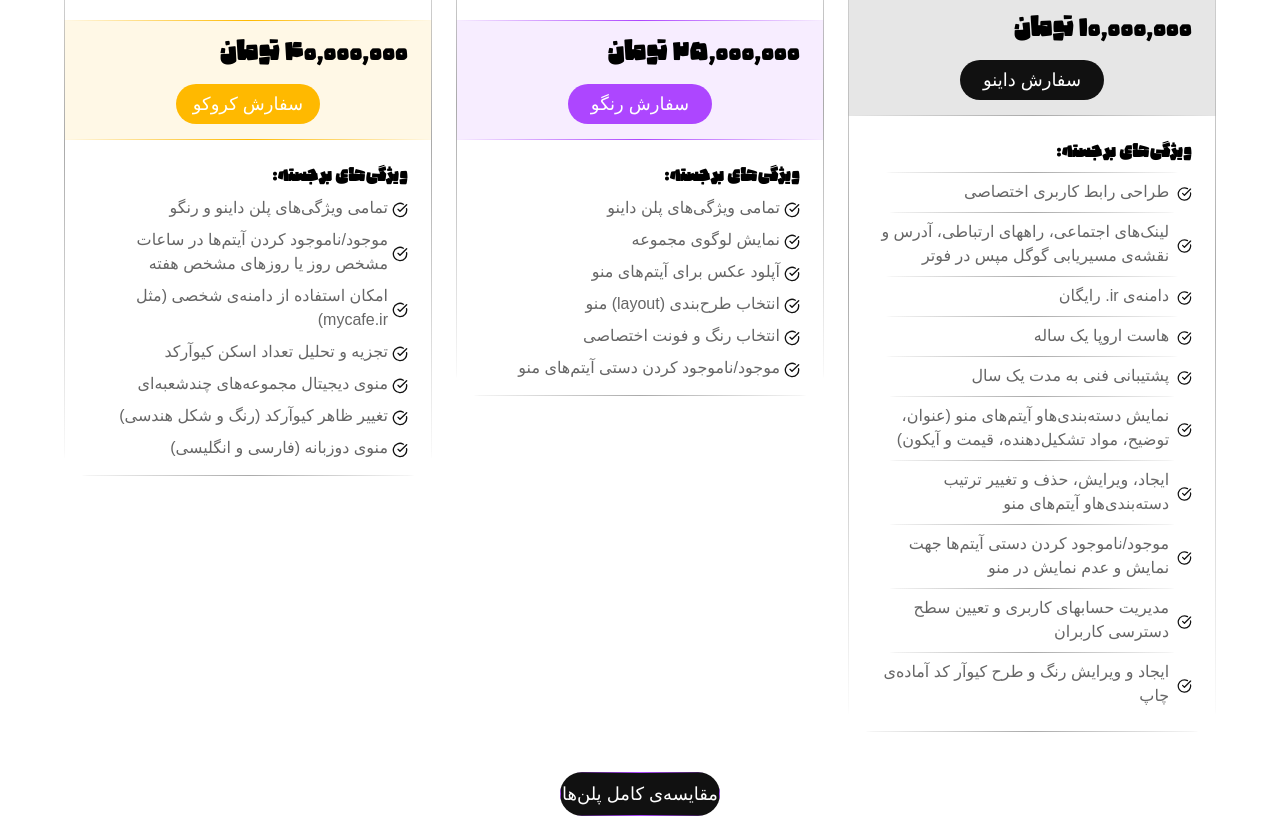
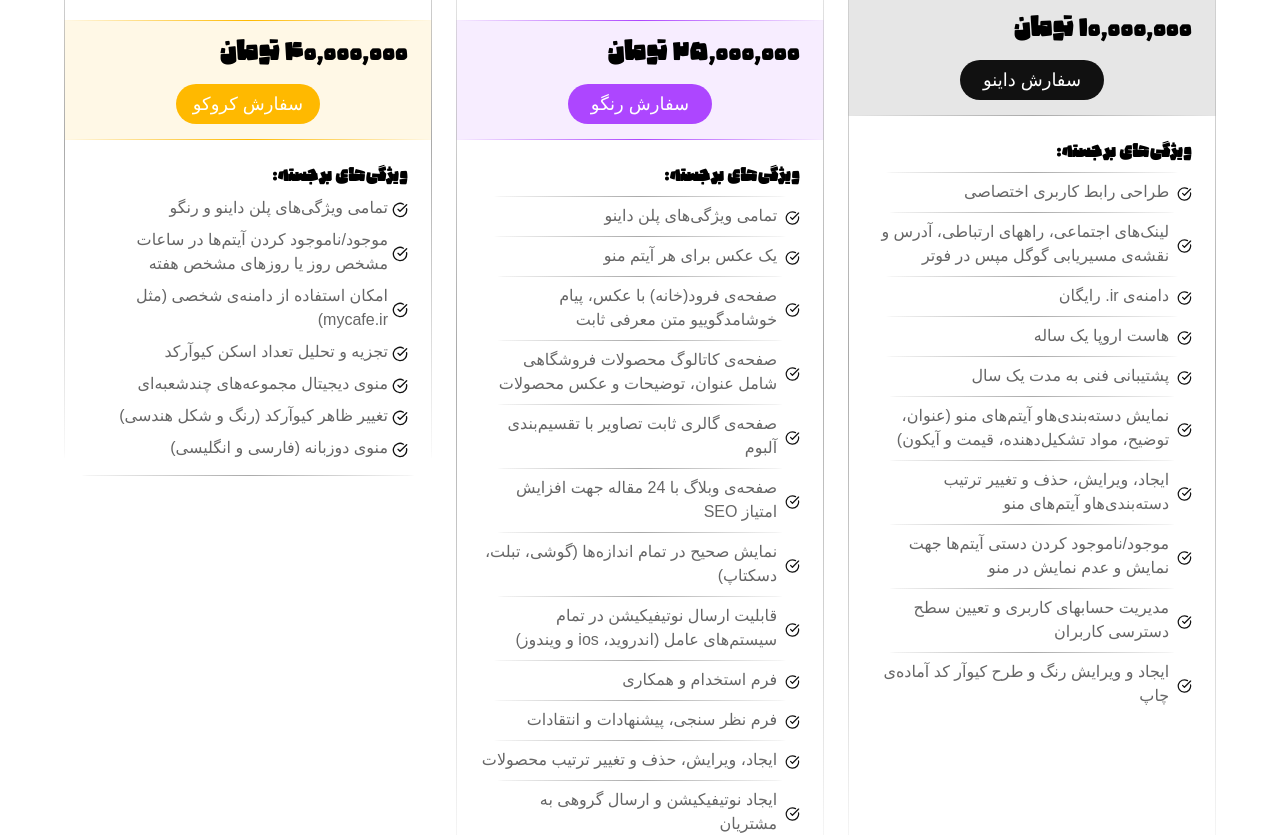
Before and after one commit to ahmadkeyhan/qrocs, a Next.js app: page / in a window 1280 px wide. Shown: the part 1400-2235 px from the top of the page. Built offline with nearby package versions, Linux system fonts and the light colour scheme; no server answers; the database is empty; a web font is replaced by a local one.

Commit message:
fixed rango plan ui and features

```diff
--- a/src/components/home/rangoPlan.tsx
+++ b/src/components/home/rangoPlan.tsx
@@ -5,6 +5,23 @@ import Image from "next/image";
 import { useState, useEffect } from "react";
 import { useTheme } from "next-themes";
 import Link from "next/link";
+import GradientBorder from "../ui/gradientBorder";
+
+const features = [
+    "تمامی ویژگی‌های پلن داینو",
+    "یک عکس برای هر آیتم منو",
+    "صفحه‌ی فرود(خانه) با عکس، پیام خوشامدگوییو متن معرفی ثابت",
+    "صفحه‌ی کاتالوگ محصولات فروشگاهی شامل عنوان، توضیحات و عکس محصولات",
+    "صفحه‌ی گالری ثابت تصاویر با تقسیم‌بندی آلبوم",
+    "صفحه‌ی وبلاگ با 24 مقاله جهت افزایش امتیاز SEO",
+    "نمایش صحیح در تمام اندازه‌ها (گوشی، تبلت، دسکتاپ)",
+    "قابلیت ارسال نوتیفیکیشن در تمام سیستم‌های عامل (اندروید، ios و ویندوز)",
+    "فرم استخدام و همکاری",
+    "فرم نظر سنجی، پیشنهادات و انتقادات",
+    "ایجاد، ویرایش، حذف و تغییر ترتیب محصولات",
+    "ایجاد نوتیفیکیشن و ارسال گروهی به مشتریان",
+    "مدیریت، تأیید، پاسخ‌گویی و انتشار نظرات"
+]
 
 export default function RangoPlan({isMonthly} : {isMonthly: boolean}) {
     const { resolvedTheme, setTheme } = useTheme()
@@ -16,17 +33,19 @@ export default function RangoPlan({isMonthly} : {isMonthly: boolean}) {
     }, [])
     if (!mounted) {
         return (
+            <GradientBorder color="border">
                 <div className="relative flex flex-col gap-2 bg-background rounded-3xl overflow-hidden h-fit w-full">
                     <div className="flex flex-col p-4 px-6 gap-2">
                         <div className="hidden w-full gap-4 -mr-6 -mt-4 lg:flex lg:items-center">
-                        <div className="relative w-20 h-20 rounded-3xl overflow-hidden">
+                            <div className="relative w-20 h-20 rounded-3xl overflow-hidden border border-border">
 
                             </div>
-                        <h3 className="text-2xl">رنگو</h3>
+                            <h3 className="text-2xl text-primary">رنگو</h3>
                         </div>
                         <p className="text-subtext">رنگو بهت کمک میکنه با پالت رنگ و هویت بصری خودت منوی دیجیتالتو بسازی؛ و با اضافه کردن عکس آیتم‌ها به مشتریانت تو انتخاب سفارش کمک کنی...</p>
                     </div>
-                <div className="relative bg-foreground/10 py-4 px-6 flex flex-col gap-4">
+                    <GradientBorder color="primary" left={false} right={false} radius="none">
+                        <div className="relative bg-primary/10 py-4 px-6 flex flex-col gap-4">
                             <h4 className="text-2xl">{`${formatCurrency(25000000)} تومان `}</h4>
                             <div className="w-full flex justify-center">
                                 <Link href={`/order?plan=rango&payment=${isMonthly?"monthly":"yearly"}`}>
@@ -35,47 +54,31 @@ export default function RangoPlan({isMonthly} : {isMonthly: boolean}) {
                                     </Button>
                                 </Link>
                             </div>
-                    <div className="absolute bottom-0 left-0 right-0 h-[1px] bg-gradient-to-r from-transparent via-border to-transparent" />
-                <div className="absolute top-0 left-0 right-0 h-[1px] bg-gradient-to-r from-transparent via-border to-transparent" />
                         </div>
+                    </GradientBorder>
                     <div className="flex flex-col p-4 px-6 gap-2">
                         <h4>ویژگی‌های برجسته:</h4>
-                    <ul className="space-y-2">
-                        <li className="text-subtext flex gap-1 items-center">
+                        <ul>
+                            {features.map((feature) => {
+                                return (
+                                    <GradientBorder color="border" right={false} left={false} bottom={false}>
+                                        <li className="text-subtext flex gap-2 py-2 items-center">
                                             <CheckCircle className="w-4 h-4 text-foreground mt-1" />
-                            <p className="w-11/12">تمامی ویژگی‌های پلن داینو</p>
+                                            <p className="w-full">
+                                                {feature}
+                                            </p>
                                         </li>
-                        <li className="text-subtext flex gap-1 items-center">
-                            <CheckCircle className="w-4 h-4 text-foreground mt-1" />
-                            <p className="w-11/12">نمایش لوگوی مجموعه</p>
-                        </li>
-                        <li className="text-subtext flex gap-1 items-center">
-                            <CheckCircle className="w-4 h-4 text-foreground mt-1" />
-                            <p className="w-11/12">آپلود عکس برای آیتم‌های منو</p>
-                        </li>
-                        <li className="text-subtext flex gap-1 items-center">
-                            <CheckCircle className="w-4 h-4 text-foreground mt-1" />
-                            <p className="w-11/12">انتخاب طرح‌بندی (layout) منو</p>
-                        </li>
-                        <li className="text-subtext flex gap-1 items-center">
-                            <CheckCircle className="w-4 h-4 text-foreground mt-1" />
-                            <p className="w-11/12">انتخاب رنگ و فونت اختصاصی</p>
-                        </li>
-                        <li className="text-subtext flex gap-1 items-center">
-                            <CheckCircle className="w-4 h-4 text-foreground mt-1" />
-                            <p className="w-11/12">موجود/ناموجود کردن دستی آیتم‌های منو</p>
-                        </li>
+                                    </GradientBorder>
+                                )
+                            })}
                         </ul>
                     </div>
-
-                <div className="absolute bottom-0 left-0 right-0 h-[1px] bg-gradient-to-r from-transparent via-border to-transparent" />
-                <div className="absolute top-0 left-0 right-0 h-[1px] bg-gradient-to-r from-transparent via-border to-transparent" />
-                <div className="absolute bottom-0 top-0 left-0 w-[1px] bg-gradient-to-b from-transparent via-border to-transparent" />
-                <div className="absolute bottom-0 top-0 right-0 w-[1px] bg-gradient-to-b from-transparent via-border to-transparent" />
                 </div>
+            </GradientBorder>
            )
     }
    return (
+    <GradientBorder color="border">
         <div className="relative flex flex-col gap-2 bg-background rounded-3xl overflow-hidden h-fit w-full">
             <div className="flex flex-col p-4 px-6 gap-2">
                 <div className="hidden w-full gap-4 -mr-6 -mt-4 lg:flex lg:items-center">
@@ -91,6 +94,7 @@ export default function RangoPlan({isMonthly} : {isMonthly: boolean}) {
                 </div>
                 <p className="text-subtext">رنگو بهت کمک میکنه با پالت رنگ و هویت بصری خودت منوی دیجیتالتو بسازی؛ و با اضافه کردن عکس آیتم‌ها به مشتریانت تو انتخاب سفارش کمک کنی...</p>
             </div>
+            <GradientBorder color="primary" left={false} right={false} radius="none">
                 <div className="relative bg-primary/10 py-4 px-6 flex flex-col gap-4">
                     <h4 className="text-2xl">{`${formatCurrency(25000000)} تومان `}</h4>
                     <div className="w-full flex justify-center">
@@ -100,43 +104,26 @@ export default function RangoPlan({isMonthly} : {isMonthly: boolean}) {
                             </Button>
                         </Link>
                     </div>
-            <div className="absolute bottom-0 left-0 right-0 h-[1px] bg-gradient-to-r from-transparent via-primary to-transparent" />
-        <div className="absolute top-0 left-0 right-0 h-[1px] bg-gradient-to-r from-transparent via-primary to-transparent" />
                 </div>
+            </GradientBorder>
             <div className="flex flex-col p-4 px-6 gap-2">
                 <h4>ویژگی‌های برجسته:</h4>
-            <ul className="space-y-2">
-                <li className="text-subtext flex gap-1 items-center">
+                <ul>
+                    {features.map((feature) => {
+                        return (
+                            <GradientBorder color="border" right={false} left={false} bottom={false}>
+                                <li className="text-subtext flex gap-2 py-2 items-center">
                                     <CheckCircle className="w-4 h-4 text-foreground mt-1" />
-                    <p className="w-11/12">تمامی ویژگی‌های پلن داینو</p>
+                                    <p className="w-full">
+                                        {feature}
+                                    </p>
                                 </li>
-                <li className="text-subtext flex gap-1 items-center">
-                    <CheckCircle className="w-4 h-4 text-foreground mt-1" />
-                    <p className="w-11/12">نمایش لوگوی مجموعه</p>
-                </li>
-                <li className="text-subtext flex gap-1 items-center">
-                    <CheckCircle className="w-4 h-4 text-foreground mt-1" />
-                    <p className="w-11/12">آپلود عکس برای آیتم‌های منو</p>
-                </li>
-                <li className="text-subtext flex gap-1 items-center">
-                    <CheckCircle className="w-4 h-4 text-foreground mt-1" />
-                    <p className="w-11/12">انتخاب طرح‌بندی (layout) منو</p>
-                </li>
-                <li className="text-subtext flex gap-1 items-center">
-                    <CheckCircle className="w-4 h-4 text-foreground mt-1" />
-                    <p className="w-11/12">انتخاب رنگ و فونت اختصاصی</p>
-                </li>
-                <li className="text-subtext flex gap-1 items-center">
-                    <CheckCircle className="w-4 h-4 text-foreground mt-1" />
-                    <p className="w-11/12">موجود/ناموجود کردن دستی آیتم‌های منو</p>
-                </li>
+                            </GradientBorder>
+                        )
+                    })}
                 </ul>
             </div>
-
-        <div className="absolute bottom-0 left-0 right-0 h-[1px] bg-gradient-to-r from-transparent via-border to-transparent" />
-        <div className="absolute top-0 left-0 right-0 h-[1px] bg-gradient-to-r from-transparent via-border to-transparent" />
-        <div className="absolute bottom-0 top-0 left-0 w-[1px] bg-gradient-to-b from-transparent via-border to-transparent" />
-        <div className="absolute bottom-0 top-0 right-0 w-[1px] bg-gradient-to-b from-transparent via-border to-transparent" />
         </div>
+    </GradientBorder>
    )
 }
```
Lines whose indentation alone changed are shown as unchanged.
